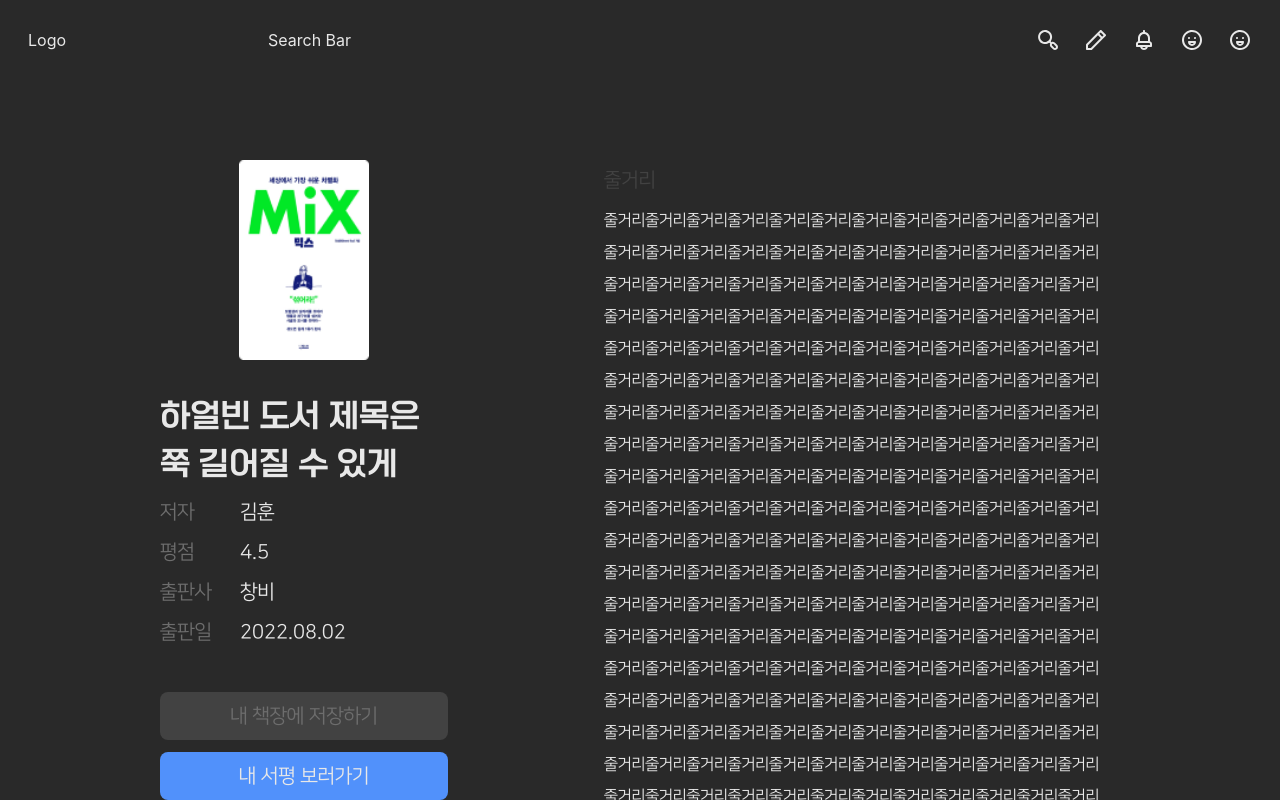
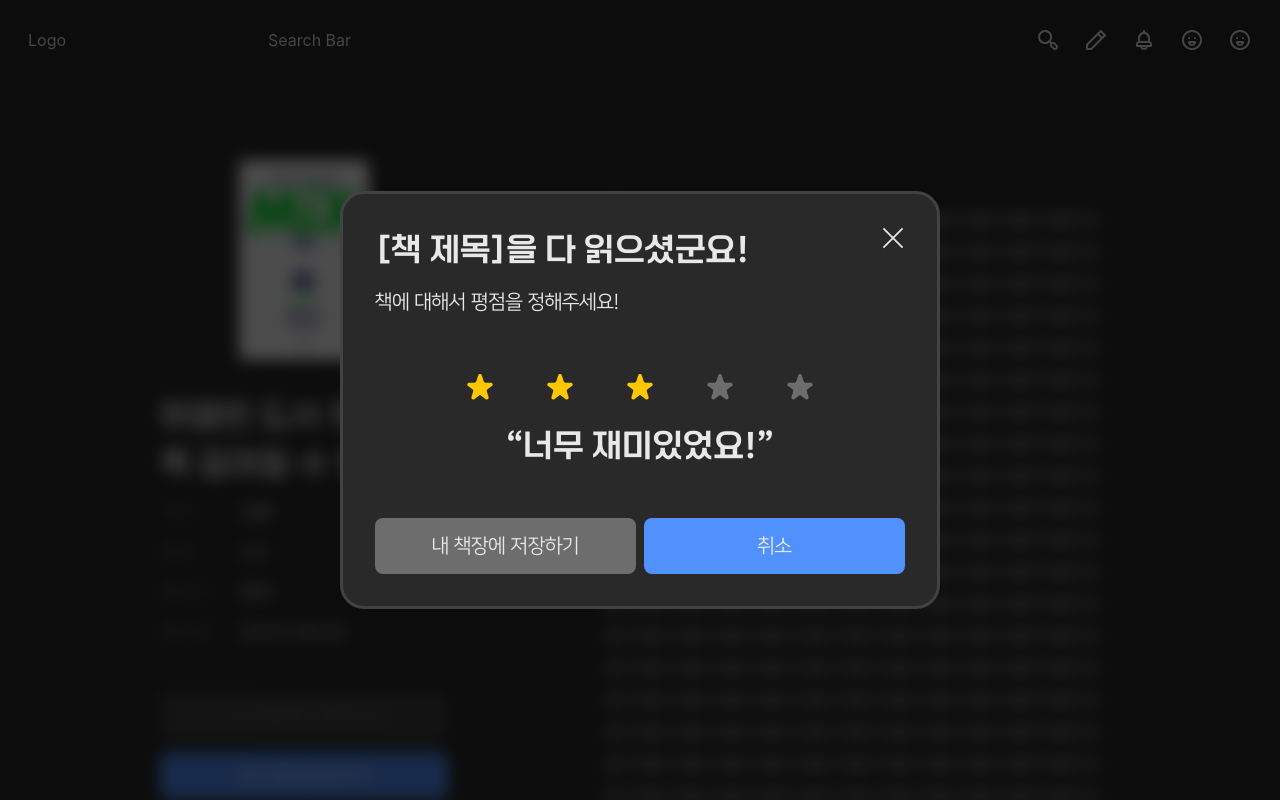
Before and after one commit to Black-Garlic/Bookoo, a Next.js app: page /search in a window 1280 px wide. Both pictures are taken after a click on the button "내 책장에 저장하기". Shown: the top 800 px of the page. Built offline with nearby package versions, Linux system fonts and the light colour scheme.

Commit message:
도서 상세 평점 모달 추가

```diff
--- a/components/common/book/BookDetailInfo.tsx
+++ b/components/common/book/BookDetailInfo.tsx
@@ -1,4 +1,8 @@
-const BookDetailInfo = () => {
+interface BookDetailInfoProps {
+  setBookScoreOpen?: any;
+}
+
+const BookDetailInfo = ({ setBookScoreOpen }: BookDetailInfoProps) => {
   return (
     <div className={"flex flex-col"}>
       <div className={"w-[130px] h-[200px] mb-8 place-self-center"}>
@@ -27,11 +31,27 @@ const BookDetailInfo = () => {
       </div>
       <button
         className={"w-full h-12 mb-3 body-1 text-text-2 bg-text-3 rounded-lg"}
+        onClick={(e) => {
+          e.preventDefault();
+          e.stopPropagation();
+
+          if (setBookScoreOpen) {
+            setBookScoreOpen(true);
+          }
+        }}
       >
         내 책장에 저장하기
       </button>
       <button
         className={"w-full h-12 body-1 text-text-1 bg-primary rounded-lg"}
+        onClick={(e) => {
+          e.preventDefault();
+          e.stopPropagation();
+
+          if (setBookScoreOpen) {
+            setBookScoreOpen(true);
+          }
+        }}
       >
         내 서평 보러가기
       </button>
--- /dev/null
+++ b/components/pages/book/BookScoreModal.tsx
@@ -0,0 +1,126 @@
+import ModalLayout from "../../common/modal/ModalLayout";
+import { useState } from "react";
+
+interface BookScoreProps {
+  setBookScoreOpen: any;
+}
+
+const BookScore = ({ setBookScoreOpen }: BookScoreProps) => {
+  const [starCount, setStarCount] = useState<number>(3);
+
+  return (
+    <ModalLayout>
+      <div className={"w-full h-auto flex flex-row"}>
+        <div className={"w-full h-full flex-1 title-3 text-text-1"}>
+          [책 제목]을 다 읽으셨군요!
+        </div>
+        <button
+          className={"w-6 h-6 flex flex-row"}
+          onClick={(e) => {
+            e.preventDefault();
+            e.stopPropagation();
+
+            setBookScoreOpen(false);
+          }}
+        >
+          <img className={"w-6 h-6 mr-2"} src={"svg/x-outline.svg"} alt="x" />
+        </button>
+      </div>
+      <div className={"w-full h-auto flex-1 body-3 text-text-1 mt-2 mb-8"}>
+        책에 대해서 평점을 정해주세요!
+      </div>
+      <div
+        className={
+          "w-full h-auto title-3 text-text-1 placeholder-text-2 outline-0 mb-8 px-4 pb-4 rounded-lg flex flex-col"
+        }
+      >
+        <div className={"w-full h-auto flex flex-row mb-1 justify-center"}>
+          <div className={"w-16 h-16 p-3"}>
+            <img
+              className={"w-full h-full"}
+              src={
+                starCount >= 1 ? "/svg/star_big.svg" : "/svg/star_big_dark.svg"
+              }
+              alt={"star"}
+              onMouseOver={() => setStarCount(1)}
+            />
+          </div>
+          <div className={"mx-2"} />
+          <div className={"w-16 h-16 p-3"}>
+            <img
+              className={"w-full h-full"}
+              src={
+                starCount >= 2 ? "/svg/star_big.svg" : "/svg/star_big_dark.svg"
+              }
+              alt={"star"}
+              onMouseOver={() => setStarCount(2)}
+            />
+          </div>
+          <div className={"mx-2"} />
+          <div className={"w-16 h-16 p-3"}>
+            <img
+              className={"w-full h-full"}
+              src={
+                starCount >= 3 ? "/svg/star_big.svg" : "/svg/star_big_dark.svg"
+              }
+              alt={"star"}
+              onMouseOver={() => setStarCount(3)}
+            />
+          </div>
+          <div className={"mx-2"} />
+          <div className={"w-16 h-16 p-3"}>
+            <img
+              className={"w-full h-full"}
+              src={
+                starCount >= 4 ? "/svg/star_big.svg" : "/svg/star_big_dark.svg"
+              }
+              alt={"star"}
+              onMouseOver={() => setStarCount(4)}
+            />
+          </div>
+          <div className={"mx-2"} />
+          <div className={"w-16 h-16 p-3"}>
+            <img
+              className={"w-full h-full"}
+              src={
+                starCount >= 5 ? "/svg/star_big.svg" : "/svg/star_big_dark.svg"
+              }
+              alt={"star"}
+              onMouseOver={() => setStarCount(5)}
+            />
+          </div>
+        </div>
+        <div className={"w-full h-auto text-center"}>
+          &ldquo;너무 재미있었요!&rdquo;
+        </div>
+      </div>
+      <div className={"w-full h-auto body-1 text-text-1 flex flex-row"}>
+        <button
+          className={"flex-1 bg-text-2 rounded-lg py-2 disabled:opacity-40"}
+          onClick={(e) => {
+            e.preventDefault();
+            e.stopPropagation();
+
+            setBookScoreOpen(false);
+          }}
+        >
+          내 책장에 저장하기
+        </button>
+        <div className={"mx-1"} />
+        <button
+          className={"flex-1 bg-primary rounded-lg py-2 disabled:opacity-40"}
+          onClick={(e) => {
+            e.preventDefault();
+            e.stopPropagation();
+
+            setBookScoreOpen(false);
+          }}
+        >
+          취소
+        </button>
+      </div>
+    </ModalLayout>
+  );
+};
+
+export default BookScore;
--- a/pages/search/index.tsx
+++ b/pages/search/index.tsx
@@ -1,14 +1,29 @@
 import { NextPage } from "next";
 import BookDetailInfo from "../../components/common/book/BookDetailInfo";
 import BookReviewList from "../../components/pages/book/BookReviewList";
+import { useState } from "react";
+import BookScoreModal from "../../components/pages/book/BookScoreModal";
+import cn from "classnames";
 
 const Search: NextPage = () => {
+  const [bookScoreOpen, setBookScoreOpen] = useState(false);
+
   return (
     <div className={"w-screen h-full flex flex-row px-40 pt-20"}>
-      <div className={"w-72 h-auto ml-40 fixed top-40 left-0"}>
-        <BookDetailInfo />
+      <div
+        className={cn(
+          "w-72 h-auto ml-40 fixed top-40 left-0",
+          bookScoreOpen && "blur"
+        )}
+      >
+        <BookDetailInfo setBookScoreOpen={setBookScoreOpen} />
       </div>
-      <div className={"w-full h-auto flex-1 ml-[432px]"}>
+      <div
+        className={cn(
+          "w-full h-auto flex-1 ml-[432px]",
+          bookScoreOpen && "blur"
+        )}
+      >
         <div className={"flex flex-1 flex-col mb-16"}>
           <div className={"w-full h-auto body-1 text-text-3 mb-1 px-3"}>
             줄거리
@@ -24,6 +39,7 @@ const Search: NextPage = () => {
           <BookReviewList />
         </div>
       </div>
+      {bookScoreOpen && <BookScoreModal setBookScoreOpen={setBookScoreOpen} />}
     </div>
   );
 };
```
Also changed, not shown: components/pages/book/BookStarCount.tsx (added, +8 -0 lines), public/svg/star_big.svg (added), public/svg/star_big_dark.svg (added).
